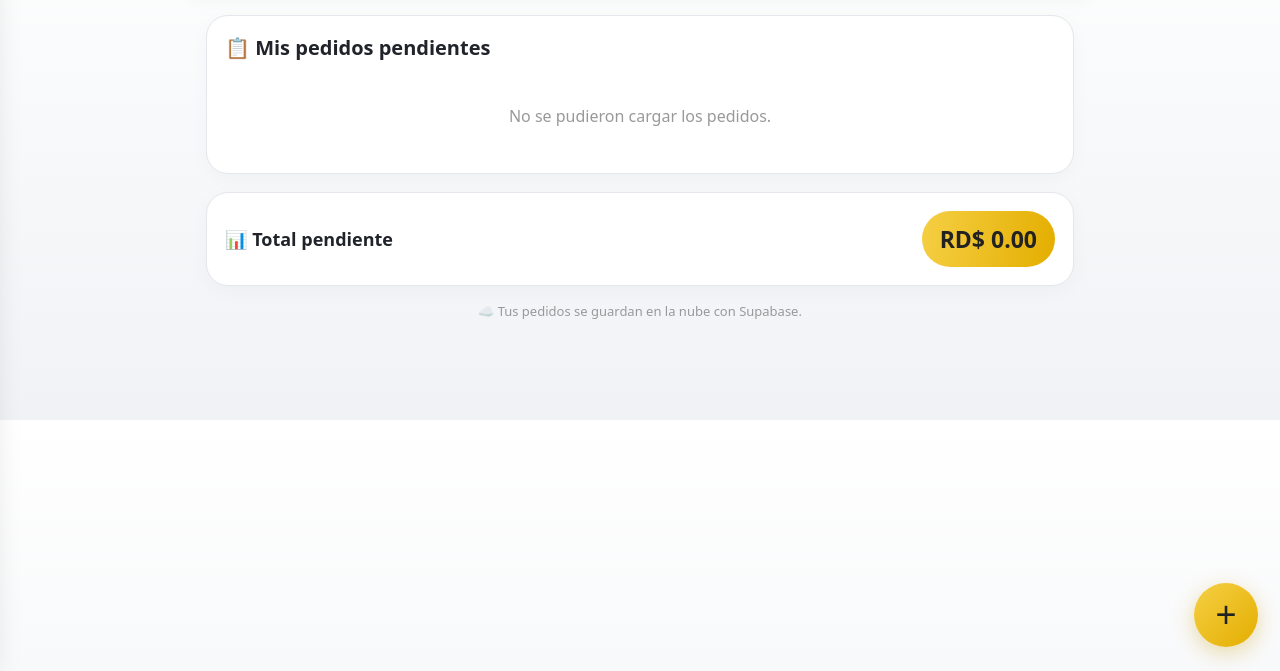
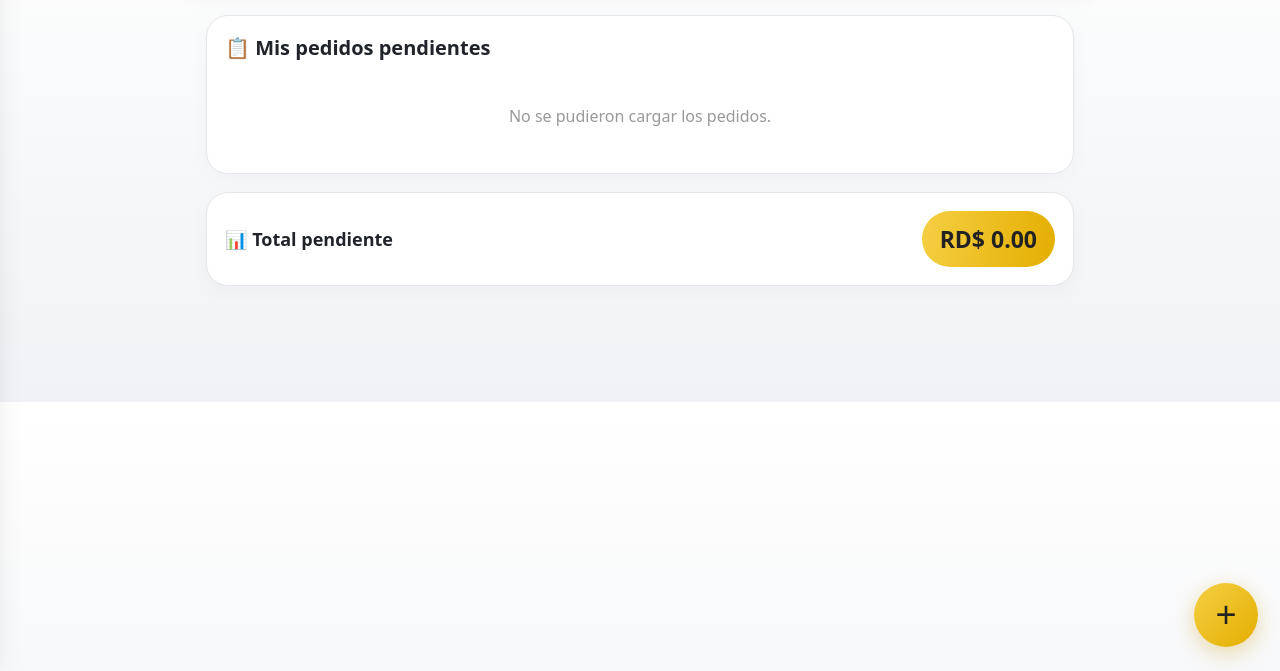
Before and after one commit to kleinel1995-hash/anotarpedido, a plain HTML site: page index.html in a window 1280 px wide. Shown: the part 129-800 px from the top of the page. Drawn offline with nearby package versions, Linux system fonts and the light colour scheme; no server answers.

Commit message:
Actualizar index.html

```diff
--- a/index.html
+++ b/index.html
@@ -524,10 +524,6 @@ body{
   <span>📊 Total pendiente</span>
   <span class="total" id="grandTotal">RD$ 0.00</span>
 </section>
-
-<div class="small">
-  ☁️ Tus pedidos se guardan en la nube con Supabase.
-</div>
 
 <!-- BOTÓN AGREGAR -->
 <button class="fab" id="openModal" aria-label="Agregar pedido">+</button>
```
